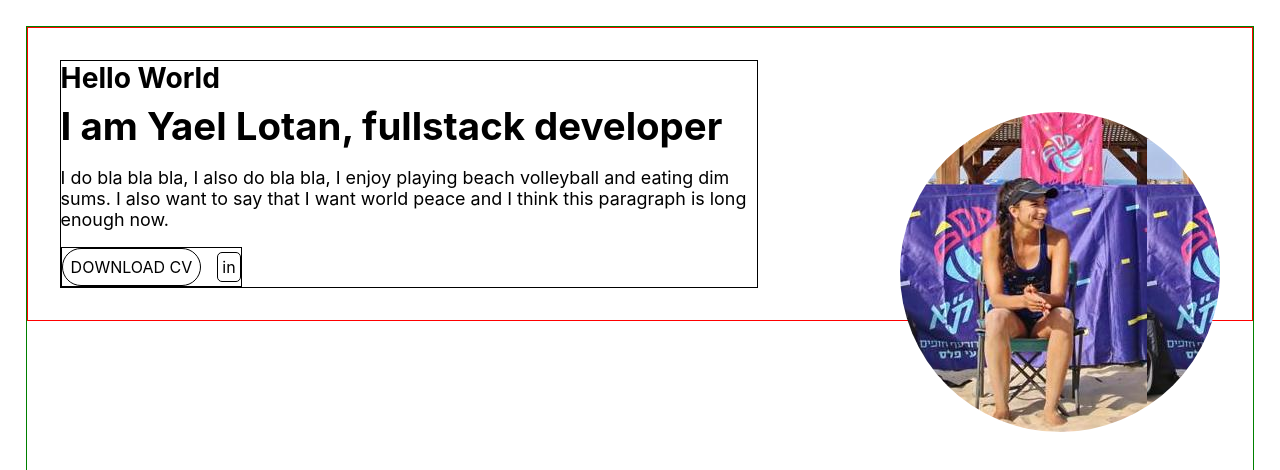
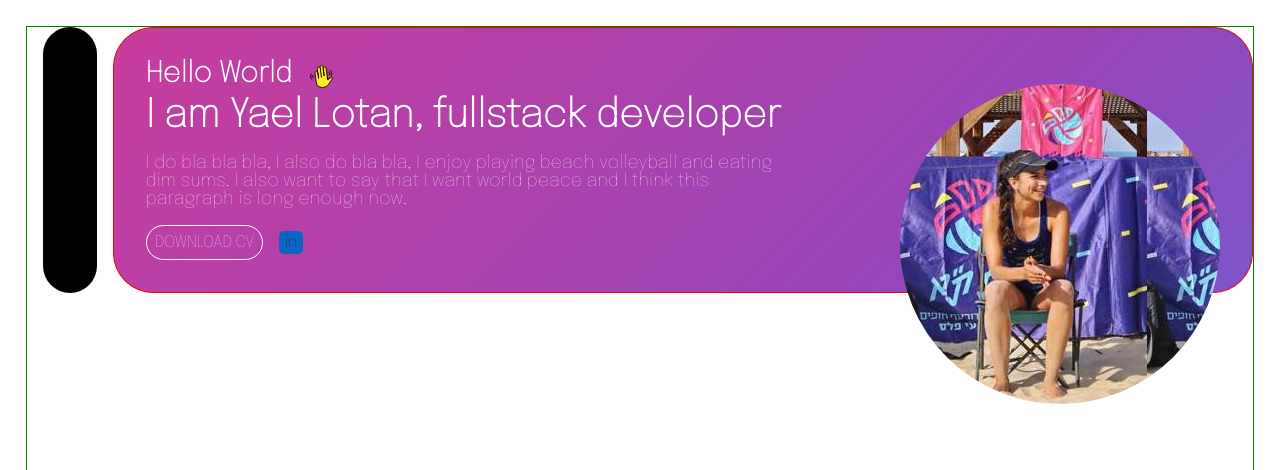
Before and after one commit to yaelotan13/animated-cv, a React (Create React App) app: page / in a window 1280 px wide. Shown: the top 470 px of the page. Built offline with nearby package versions, Linux system fonts and the light colour scheme.

Commit message:
header style

```diff
--- a/public/index.html
+++ b/public/index.html
@@ -15,6 +15,20 @@
       user's mobile device or desktop. See https://developers.google.com/web/fundamentals/web-app-manifest/
     -->
     <link rel="manifest" href="%PUBLIC_URL%/manifest.json" />
+    <!-- fonts LATO-->
+    <!-- <link rel="preconnect" href="https://fonts.googleapis.com" />
+    <link rel="preconnect" href="https://fonts.gstatic.com" crossorigin />
+    <link
+      href="https://fonts.googleapis.com/css2?family=Epilogue:wght@100&display=swap"
+      rel="stylesheet"
+    /> -->
+
+    <link rel="preconnect" href="https://fonts.googleapis.com" />
+    <link rel="preconnect" href="https://fonts.gstatic.com" crossorigin />
+    <link
+      href="https://fonts.googleapis.com/css2?family=Epilogue:wght@100&display=swap"
+      rel="stylesheet"
+    />
     <!--
       Notice the use of %PUBLIC_URL% in the tags above.
       It will be replaced with the URL of the `public` folder during the build.
--- a/src/App.css
+++ b/src/App.css
@@ -7,3 +7,7 @@
   left: 0;
   margin: 2%;
 }
+
+.hero-section {
+  display: flex;
+}
--- a/src/App.js
+++ b/src/App.js
@@ -1,10 +1,14 @@
 import "./App.css";
 import Header from "./components/Header/Header";
+import NavBar from "./components/NavBar/NavBar";
 
 function App() {
   return (
     <div className="app-container ">
-      <Header />
+      <div className="hero-section">
+        <NavBar />
+        <Header />
+      </div>
     </div>
   );
 }
--- a/src/components/Header/Header.css
+++ b/src/components/Header/Header.css
@@ -3,26 +3,64 @@
   display: flex;
   position: relative;
   padding: 2rem;
+  background-color: rgb(48, 48, 48);
+  border-radius: 40px;
+  background-size: 300% 300%;
+  background-image: linear-gradient(
+    -45deg,
+    rgba(59, 173, 227, 1) 0%,
+    rgba(87, 111, 230, 1) 25%,
+    rgba(152, 68, 183, 1) 51%,
+    rgba(255, 53, 127, 1) 100%
+  );
+  animation: AnimateBG 8s ease infinite;
+}
+
+@keyframes AnimateBG {
+  0% {
+    background-position: 0% 50%;
+  }
+  50% {
+    background-position: 100% 50%;
+  }
+  100% {
+    background-position: 0% 50%;
+  }
 }
 
 .content {
-  border: 1px solid black;
   flex-basis: 60%;
   display: flex;
   flex-direction: column;
 }
 
+.mainTitle {
+  color: white;
+}
+
+.subTitleContainer {
+  display: flex;
+  align-items: center;
+  gap: 1rem;
+}
+
+.hand {
+  width: 30px;
+  height: 30px;
+}
+
 .subTitle {
+  color: white;
   margin-bottom: 0.5rem;
 }
 
 .description {
+  color: white;
   font-size: 1.4vw;
 }
 
 .buttons {
   display: flex;
-  border: 1px solid black;
   gap: 16px;
   align-items: center;
   width: fit-content;
@@ -31,13 +69,15 @@
 .cv-button {
   padding: 8px;
   border-radius: 20px;
-  border: 1px solid black;
+  border: 1px solid white;
+  color: white;
 }
 
 .linkedin-button {
-  padding: 4px;
+  padding: 3px 5px;
   border-radius: 5px;
-  border: 1px solid black;
+  background-color: rgb(11, 101, 194);
+  color: black;
 }
 
 .avatar {
@@ -50,9 +90,10 @@
   background-image: url("/public/me.jpeg");
 }
 
-@media only screen and (max-width: 950px) {
+@media only screen and (max-width: 1000px) {
   .container {
     padding: 2rem;
+    flex-basis: 100%;
   }
 
   .avatar {
@@ -78,7 +119,6 @@
   }
 
   .content {
-    border: 1px solid black;
     flex-basis: 100%;
     align-items: center;
   }
--- a/src/components/Header/Header.js
+++ b/src/components/Header/Header.js
@@ -1,10 +1,14 @@
 import "./Header.css";
+import HandSvg from "./hand";
 
 export default function Header() {
   return (
     <div className="container">
       <div className="content">
-        <h2 className="subTitle">Hello World</h2>
+        <div className="subTitleContainer">
+          <h2 className="subTitle">Hello World</h2>
+          <HandSvg />
+        </div>
         <h1 className="mainTitle">I am Yael Lotan, fullstack developer</h1>
         <p className="description">
           I do bla bla bla, I also do bla bla, I enjoy playing beach volleyball
--- /dev/null
+++ b/src/components/Header/hand.js
@@ -0,0 +1,81 @@
+import { useRef, useLayoutEffect } from "react";
+import { gsap } from "gsap";
+
+export default function HandSvg() {
+  const hand = useRef();
+
+  useLayoutEffect(() => {
+    gsap.from(hand.current, {
+      rotation: 30,
+      repeat: 5,
+      yoyo: true,
+    });
+  }, []);
+
+  return (
+    <svg
+      id="emoji"
+      viewBox="0 0 72 72"
+      version="1.1"
+      xmlns="http://www.w3.org/2000/svg"
+      className="hand"
+      ref={hand}
+    >
+      <g id="hair" />
+      <g id="skin">
+        <path
+          fill="#FCEA2B"
+          d="M18.6575,19.2409c-0.9683-1.6927-3.1256-2.2799-4.8183-1.3115c-1.6927,0.9684-2.2799,3.1256-1.3115,4.8183 c0.1552,0.2714,0.3458,0.5209,0.5667,0.742l11.5324,15.0998l2.6883,3.3878l-7.8906-10.3314 c-0.9683-1.6927-3.1256-2.2799-4.8183-1.3115s-2.2799,3.1256-1.3115,4.8183c0.1552,0.2714,0.3458,0.5209,0.5667,0.7421 L21.752,46.226l6.2707,7.899c5.467,6.2731,14.5147,5.9306,20.7863,0.465c3.6045-3.1684,5.9226-7.5482,6.5154-12.3105 c0.3858-4.2326,0.807-15.301,0.807-15.301c-0.1826-2.6008-3.1353-4.5234-3.5158-3.1802l-4.8939,9.7575l-3.3657-4.2224 l3.3657,4.2224l-3.3657-4.2224L30.8909,12.1248c-0.9683-1.6927-3.1256-2.2799-4.8183-1.3115s-2.2799,3.1256-1.3115,4.8183 c0.1552,0.2714,0.3458,0.5209,0.5667,0.742l4.2488,5.5631L36,30.4167L22.581,12.7366c-0.9683-1.6927-3.1256-2.2799-4.8183-1.3115 s-2.2799,3.1256-1.3116,4.8183c0.1552,0.2714,0.3458,0.5209,0.5667,0.7421L31.6894,36"
+        />
+      </g>
+      <g id="skin-shadow" />
+      <g id="color" />
+      <g id="line">
+        <path
+          fill="none"
+          stroke="#000000"
+          strokeLinecap="round"
+          strokeLinejoin="round"
+          strokeWidth="2"
+          d="M18.6575,19.2409 c-0.9683-1.6927-3.1256-2.2799-4.8183-1.3115c-1.6927,0.9684-2.2799,3.1256-1.3115,4.8183 c0.1552,0.2714,0.3458,0.5209,0.5667,0.742l11.5324,15.0998l2.6883,3.3878l-7.8906-10.3314 c-0.9683-1.6927-3.1256-2.2799-4.8183-1.3115s-2.2799,3.1256-1.3115,4.8183c0.1552,0.2714,0.3458,0.5209,0.5667,0.7421 L21.752,46.226l6.2707,7.899c5.467,6.2731,14.5147,5.9306,20.7863,0.465c3.6045-3.1684,5.9226-7.5482,6.5154-12.3105 c0.3858-4.2326,0.807-15.301,0.807-15.301c-0.1826-2.6008-3.1353-4.5234-3.5158-3.1802l-4.8939,9.7575l-3.3657-4.2224 l3.3657,4.2224l-3.3657-4.2224L30.8909,12.1248c-0.9683-1.6927-3.1256-2.2799-4.8183-1.3115s-2.2799,3.1256-1.3115,4.8183 c0.1552,0.2714,0.3458,0.5209,0.5667,0.742l4.2488,5.5631L36,30.4167L22.581,12.7366c-0.9683-1.6927-3.1256-2.2799-4.8183-1.3115 s-2.2799,3.1256-1.3116,4.8183c0.1552,0.2714,0.3458,0.5209,0.5667,0.7421L31.6894,36"
+        />
+        <path
+          fill="none"
+          stroke="#000000"
+          strokeLinecap="round"
+          strokeLinejoin="round"
+          strokeMiterlimit="10"
+          strokeWidth="2"
+          d="M11.6726,42.8719c0,2.5663,1.747,4.6428,3.9059,4.6428"
+        />
+        <path
+          fill="none"
+          stroke="#000000"
+          strokeLinecap="round"
+          strokeLinejoin="round"
+          strokeMiterlimit="10"
+          strokeWidth="2"
+          d="M7.0614,42.4369c0,5.5959,3.8094,10.1241,8.5171,10.1241"
+        />
+        <path
+          fill="none"
+          stroke="#000000"
+          strokeLinecap="round"
+          strokeLinejoin="round"
+          strokeMiterlimit="10"
+          strokeWidth="2"
+          d="M45.2619,21.2377c0-2.5663-1.747-4.6428-3.9059-4.6428"
+        />
+        <path
+          fill="none"
+          stroke="#000000"
+          strokeLinecap="round"
+          strokeLinejoin="round"
+          strokeMiterlimit="10"
+          strokeWidth="2"
+          d="M49.8731,21.6727c0-5.5959-3.8094-10.1241-8.5171-10.1241"
+        />
+      </g>
+    </svg>
+  );
+}
--- /dev/null
+++ b/src/components/NavBar/NavBar.css
@@ -0,0 +1,12 @@
+.navBar-container {
+  flex-basis: 6%;
+  background-color: black;
+  border-radius: 30px;
+  margin: 0 1rem;
+}
+
+@media only screen and (max-width: 1000px) {
+  .navBar-container {
+    display: none;
+  }
+}
--- /dev/null
+++ b/src/components/NavBar/NavBar.js
@@ -0,0 +1,5 @@
+import "./NavBar.css";
+
+export default function NavBar() {
+  return <div className="navBar-container"></div>;
+}
--- a/src/index.css
+++ b/src/index.css
@@ -1,8 +1,6 @@
 body {
   margin: 0;
-  font-family: -apple-system, BlinkMacSystemFont, "Segoe UI", "Roboto", "Oxygen",
-    "Ubuntu", "Cantarell", "Fira Sans", "Droid Sans", "Helvetica Neue",
-    sans-serif;
+  font-family: "Epilogue", sans-serif;
   -webkit-font-smoothing: antialiased;
   -moz-osx-font-smoothing: grayscale;
 }
```
